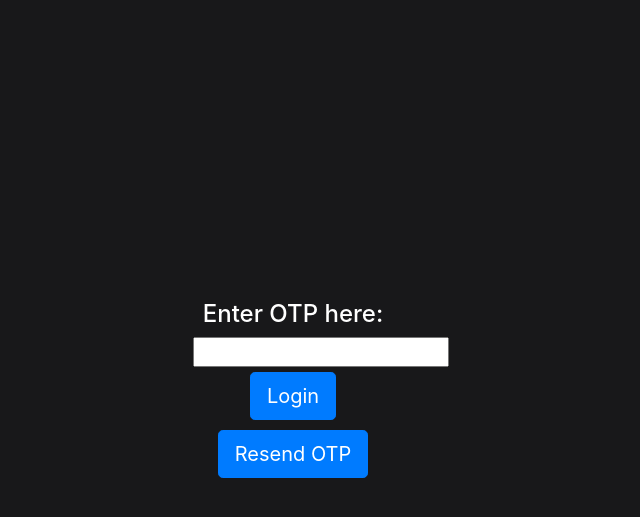
After one commit to JasonAntonino/Developing_Secure_Software_Two_Factor_Authentication, a Flask app: page /otp in a window 1280 px wide. The commit adds this page. Shown: the top 517 px of the page, without its empty margins (347-987 px from the left). Run offline with Flask 2, Linux system fonts and the light colour scheme; some libraries are stand-ins or nearby versions.

Commit message:
Changed format of the grid selector. It now uses a canvas tag rather than an image map. Also added a new page which is where the user will enter the OTP they receive through email.

```diff
--- a/run.py
+++ b/run.py
@@ -65,9 +65,17 @@ def login():
         # generate login token
         # dbmain.login
         # get user id
-        return render_template('home.html')
+        return render_template('otppage.html')
     else:
-        return render_template('index.html')
+        return render_template('login.html')
+
+@app.route('/otp')
+def otppage():
+    return render_template('otppage.html')
+
+@app.route('/otp/otp', methods=['GET','POST'])
+def otp():
+    return render_template('home.html')
 
 @app.route('/register')
 def register(error=''):
@@ -92,6 +100,7 @@ def selection():
         error = "Fill in all fields and check that number of tiles clicked is at least 4."
         return redirect(url_for('register'))
         # return register(error)
+
 @app.route('/home')
 def home():
     return render_template('home.html')
--- a/static/global.css
+++ b/static/global.css
@@ -89,12 +89,27 @@
 #imageboxcontent{
     width: 960px;
     height: 540px;
+    display: none;
 }
 
 #buttonBox{
     text-align: center;
 }
 
+#otpBox{
+    position: absolute;
+    margin: auto;
+    top: 0;
+    right: 0;
+    bottom: 0;
+    left: 0;
+    width: 200px;
+    height: 200px;
+    color: white;
+    text-align: center;
+}
+
+
 body{
     background-color: #18181a;
 }
--- a/templates/login.html
+++ b/templates/login.html
@@ -7,8 +7,9 @@
 
 {% block bodyblock %}
         <div id = "registerBox">
+            <h3>Login To Your Account</h3><br>
+
             <form action="/login/login" method="POST">
-
                 <!-- Username -->
                 <div class = "signUpFields">
                     <h4>Username</h4>
@@ -16,13 +17,14 @@
                 </div>
 
                 <!-- Image Selection -->
-                <br><h4>Select an image:</h4>
+                <br><h4>Select your image:</h4>
                 <div id="imageSelector">
                     <button type="button" name="button" value="1" class="imageButton1 imbutton active" onclick="image1()"></button>
                     <button type="button" name="button" value="2" class="imageButton2 imbutton" onclick="image2()"></button>
                     <button type="button" name="button" value="3" class="imageButton3 imbutton" onclick="image3()"></button>
                     <input type="hidden" id="imageToUse" name="imageToUse" value="0">
                 </div>
+                <br><br><br>
 
                 <!-- Grid Sequence Selection -->
                 <h4>Identify Points To Be Used For Authentication:</h4>
--- /dev/null
+++ b/templates/otppage.html
@@ -0,0 +1,34 @@
+{% extends "BASE.html" %}
+{% block title %}Login page{% endblock %}
+
+{% block head %}
+  {{ super() }}
+{% endblock %}
+
+{% block bodyblock %}
+        <div id = "otpBox">
+            <form action="/otp/otp" method="POST">
+
+                <!-- Username -->
+                <div class = "otpfield">
+                    <h4>Enter OTP here:</h4>
+                    <!-- <input type="text" name="otp" pattern="^[a-zA-Z0-9]+$" required pattern="\S+.*" /> -->
+                    <input type="text" name="otp"/>
+                </div>
+
+                <!-- Create AccountButton -->
+                <button class="btn btn-primary btn-lg button" type="submit">Login</button>
+            </form>
+
+            <!-- Go Back button -->
+            <a class="btn btn-primary btn-lg button" href="/" role="button">Resend OTP</a>
+        </div>
+
+    {% block script %}
+
+        <!-- <script type="text/javascript" src="static/scripts/imageSelector.js"></script>
+        <script type="text/javascript" src={{ url_for('static', filename='scripts/gridSelector.js')}}></script> -->
+        <!-- <script type="text/javascript" src={{ url_for('static', filename='scripts/clearSequence.js')}}></script> -->
+    {% endblock %}
+
+{% endblock %}
```
Also changed, not shown: static/scripts/gridSelector.js (+29 -9 lines), static/scripts/imageSelector.js (+48 -3 lines), templates/registration.html (+20 -20 lines).
